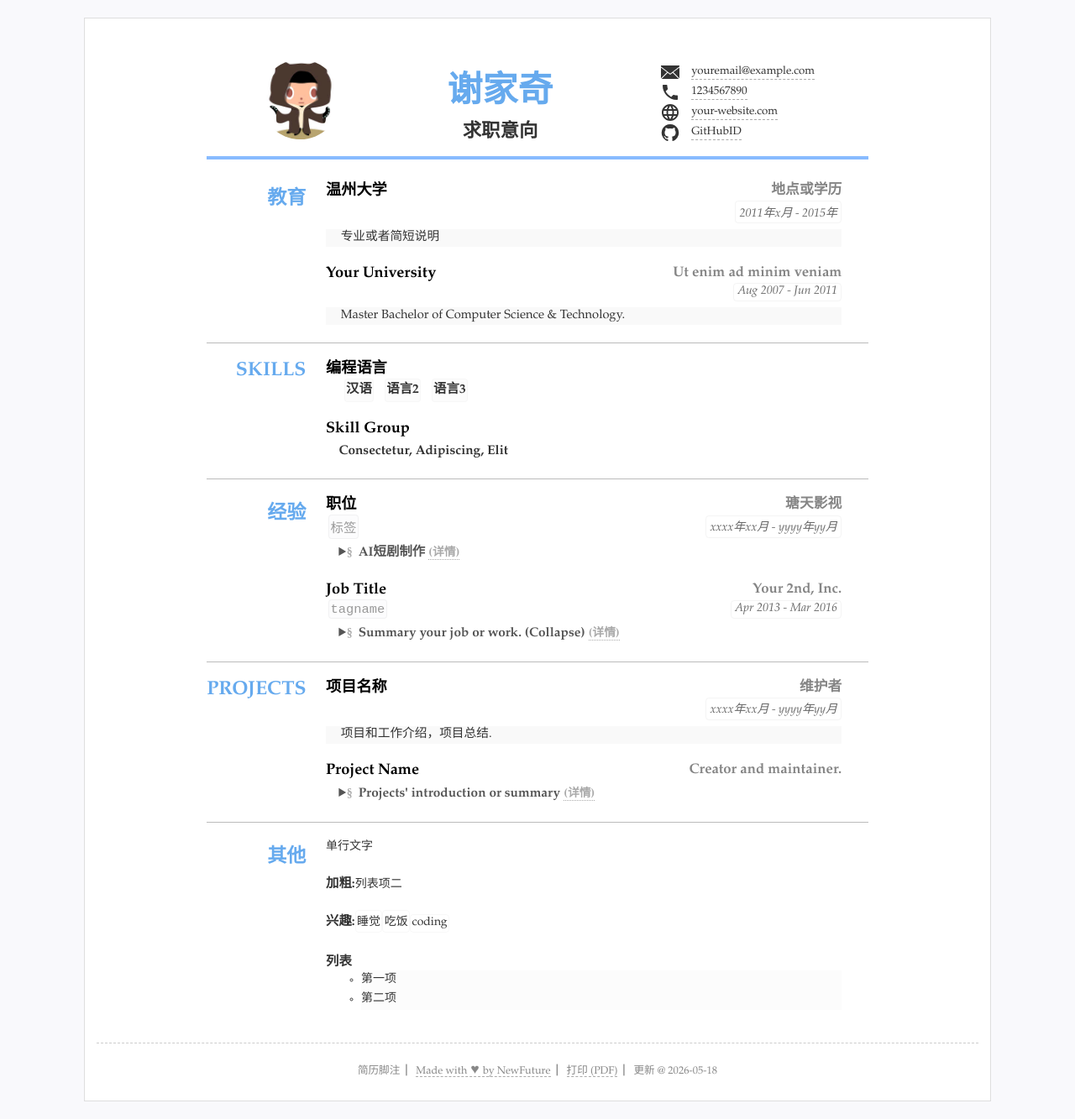
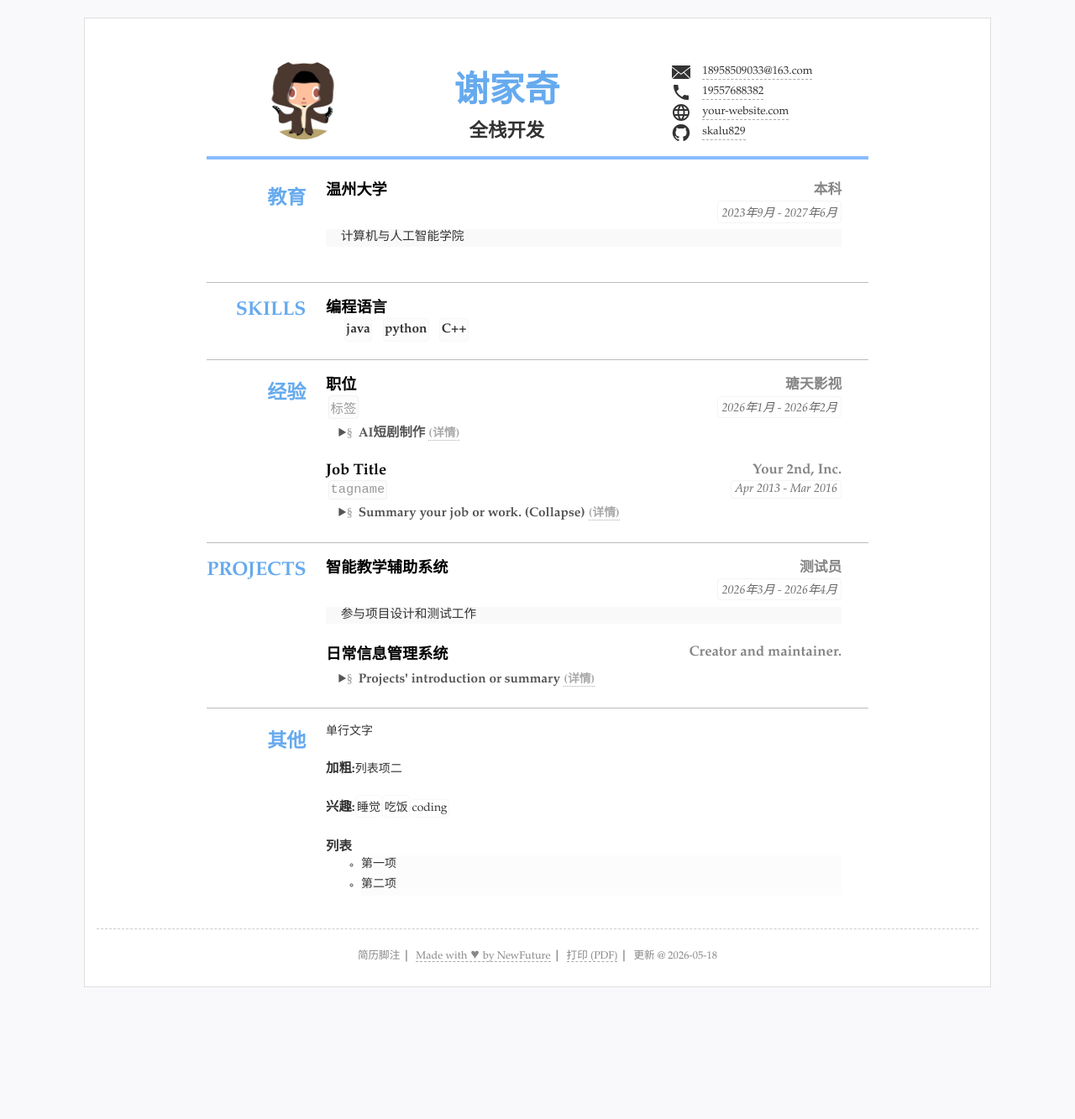
Before and after one commit to skalu829/111, a Jekyll site: the page built from index.html, in a window 1280 px wide. Shown: the whole page at 84% size. Built offline with Jekyll 4.4.1, drawn with Linux system fonts in a browser that asks for light colours; after the commit the page ends 1197 px from its top, so only the background shows below that.

Commit message:
Update resume.yml

```diff
--- a/_data/resume.yml
+++ b/_data/resume.yml
@@ -4,22 +4,22 @@
 title: "简历标题"
 lang: "zh" #语言设置 zh表示中文 en 表示英语
 name: "谢家奇"
-jobtitle: "求职意向" #可空不显示
+jobtitle: "全栈开发" #可空不显示
 photo: "assets/img/photo.jpg" #照片可空，不显示
 
 #联系方式
 contact: #联系方式连接等3~5行
-- text: "youremail@example.com" #文本内容
+- text: "18958509033@163.com" #文本内容
   href: 'mailto:youremail@example.com' #链接，无链接则空
   icon: 'icons/email.svg' #图标 svg文件
-- text: "1234567890"
-  href: 'tel:1234567890'
+- text: "19557688382"
+  href: 'tel:19557688382'
   icon: 'icons/phone.svg'
 - text: "your-website.com"
   href: 'http://your-website.com'
   icon: 'icons/web.svg'
-- text: "GitHubID"
-  href: 'https://github.com/NewFuture'
+- text: "skalu829"
+  href: 'https://github.com/skalu829'
   icon: "icons/github.svg"
   attr: 'target="_blank"' #新标签页打开
   # - text: "地址"
@@ -31,31 +31,26 @@ main: #简历主要内容，
   name: 教育 #显示名称，空则使用type
   content: #内容基本格式 标题-副标题-日期-详细内容 (都允许空)
   - title: 温州大学
-    duration: "2011年x月 - 2015年"
-    sub: 地点或学历
-    detail: 专业或者简短说明
-  - title: Your University
-    duration: Aug 2007 - Jun 2011
-    sub: Ut enim ad minim veniam
-    detail: Master Bachelor of Computer Science & Technology.
+    duration: "2023年9月 - 2027年6月"
+    sub: 本科
+    detail: 计算机与人工智能学院
+  -
 
 - type: skills
   # name: "技能"
   content:
   - title: 编程语言
     items: #itmems 可以小块的方式显示
-    - 汉语
-    - 语言2
-    - 语言3
-  - title: Skill Group
-    summary: Consectetur, Adipiscing, Elit
+    - java
+    - python
+    - C++
 
 - type: experience
   name: 经验
   content:
   - title: 职位
     sub: 瑭天影视
-    duration: "xxxx年xx月 - yyyy年yy月"
+    duration: "2026年1月 - 2026年2月"
     tags:
     - 标签
     summary: AI短剧制作
@@ -73,11 +68,11 @@ main: #简历主要内容，
 - type: projects
   name: Projects
   content:
-  - title: 项目名称
-    duration: xxxx年xx月 - yyyy年yy月
-    detail: 项目和工作介绍，项目总结.
-    sub: 维护者
-  - title: Project Name
+  - title: 智能教学辅助系统
+    duration: 2026年3月 - 2026年4月
+    detail: 参与项目设计和测试工作
+    sub: 测试员
+  - title: 日常信息管理系统
     summary: Projects' introduction or summary
     detail:
       md: _data/demo.md
```
